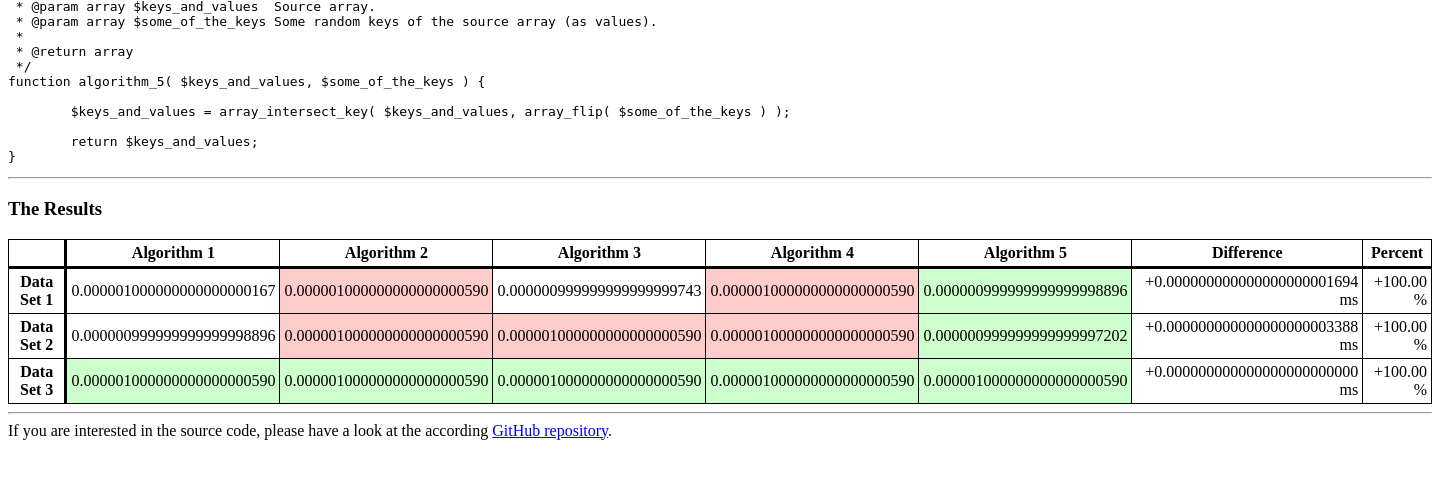
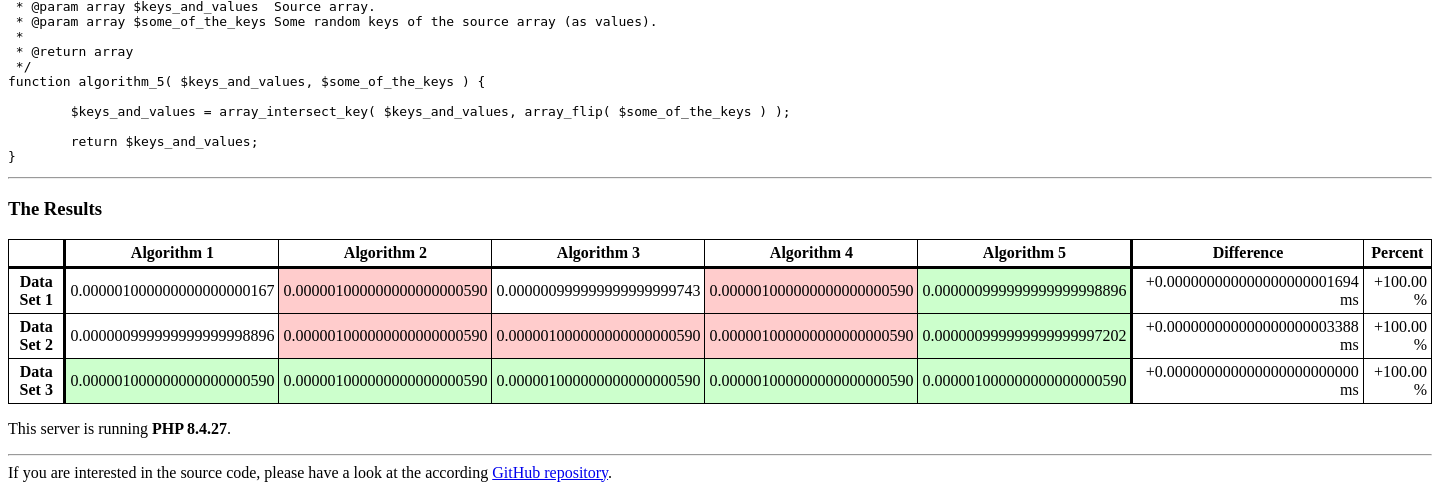
Before and after one commit to tfrommen/benchmarks, a PHP site: page /array_intersect_key.php in a window 1440 px wide. Shown: the part 2677-3167 px from the top of the page. Before the commit the page ends 3117 px from the top, so only its background shows below. Run offline with PHP 8.4, Linux system fonts and the light colour scheme.

Commit message:
Improve #1. Remove superfluous `header` elements. Move local variables to `for` loops. Reword description. Add border after last algorithm column.

```diff
--- a/array_intersect_key.php
+++ b/array_intersect_key.php
@@ -10,11 +10,9 @@
 	<link href="assets/css/general.css" media="all" rel="stylesheet">
 </head>
 <body>
-<header>
-	<h1>Benchmarks: <code>array_intersect_key</code></h1>
+<h1>Benchmarks: <code>array_intersect_key</code></h1>
 
-	<h2>Filter All Array Elements Having a Key from a Predefined Set of Keys</h2>
-</header>
+<h2>Filter All Array Elements Having a Key from a Predefined Set of Keys</h2>
 <hr>
 <h3>The Data Sets</h3>
 All data sets consist of one array having a given number of elements, and another array having some random keys of the first array (as values). The data sets will be generated using the following functions:
@@ -53,8 +51,7 @@ function get_some_of_the_keys( array $keys_and_values, $count ) {
 }
 </pre>
 <?php
-$count = $factor = 8;
-for ( $id = 1; $id <= 3; $id++, $count *= $factor ) {
+for ( $id = 1, $count = $factor = 8; $id <= 3; $id++, $count *= $factor ) {
 	print_data_set_block( $id, $count );
 }
 ?>
@@ -177,8 +174,7 @@ function print_data_set_block( $id, $count ) {
 	?>
 	<h4>Data Set <?php echo $id; ?></h4>
 	<p>
-		This data set consists of an array <em>A</em> with <?php echo $count; ?> elements, and an array
-		<em>B</em> with <?php echo $count / 4; ?> random keys from <em>A</em> (as values).
+		This data set consists of an array with <?php echo $count; ?> elements, and another array with <?php echo $count / 4; ?> random keys from the first array (as values).
 	</p>
 	<pre>
 $count = <?php echo $count; ?>;
@@ -337,15 +333,15 @@ function algorithm_5( $keys_and_values, $some_of_the_keys ) {
 // Benchmark
 $results = array();
 
-$count = $factor = 8;
-for ( $data_set = 1; $data_set <= 3; $data_set++, $count *= $factor ) {
+for ( $data_set = 1, $count = $factor = 8; $data_set <= 3; $data_set++, $count *= $factor ) {
 	$keys_and_values = get_keys_and_values( $count );
 	$some_of_the_keys = get_some_of_the_keys( $keys_and_values, $count / 4 );
 
 	for ( $algorithm = 1; $algorithm <= 5; $algorithm++ ) {
+		flush();
 		$start = microtime();
 		run_algorithm( $algorithm, $keys_and_values, $some_of_the_keys );
-		$results[ $data_set ][ $algorithm ] = number_format( microtime() - $start, 24 );
+		$results[ $data_set ][ $algorithm ] = microtime() - $start;
 	}
 }
 ?>
@@ -356,7 +352,7 @@ for ( $data_set = 1; $data_set <= 3; $data_set++, $count *= $factor ) {
 	<tr>
 		<th></th>
 		<?php foreach ( array_keys( reset( $results ) ) as $algorithm ) : ?>
-			<th>Algorithm <?php echo $algorithm; ?></th>
+			<th class="algorithm">Algorithm <?php echo $algorithm; ?></th>
 		<?php endforeach; ?>
 		<th>Difference</th>
 		<th>Percent</th>
@@ -367,32 +363,31 @@ for ( $data_set = 1; $data_set <= 3; $data_set++, $count *= $factor ) {
 		<?php
 		$min = min( $algorithms );
 		$max = max( $algorithms );
-		$diff = number_format( $max - $min, 24 );
-		$percent = number_format( 100 / $min * $max, 2, '.', '' );
+		$diff = $max - $min;
+		$percent = 100 * $max / $min;
 		?>
 		<tr>
 			<th>Data Set <?php echo $data_set; ?></th>
 			<?php foreach ( $algorithms as $time ) : ?>
 				<?php
-				$class = '';
-				$classes = array();
+				$class = 'algorithm';
 				if ( $time === $min ) {
-					$classes[ ] = 'min';
+					$class .= ' min';
 				} elseif ( $time === $max ) {
-					$classes[ ] = 'max';
-				}
-				if ( $classes ) {
-					$class = ' class="' . implode( ' ', $classes ) . '"';
+					$class .= ' max';
 				}
 				?>
-				<td<?php echo $class; ?>><?php echo $time; ?></td>
+				<td class="<?php echo $class; ?>"><?php echo number_format( $time, 24 ); ?></td>
 			<?php endforeach; ?>
-			<td>+<?php echo $diff; ?> ms</td>
-			<td>+<?php echo $percent; ?> %</td>
+			<td>+<?php echo number_format( $diff, 24 ); ?> ms</td>
+			<td>+<?php echo number_format( $percent, 2, '.', '' ); ?> %</td>
 		</tr>
 	<?php endforeach; ?>
 	</tbody>
 </table>
+<p>
+	This server is running <strong>PHP <?php echo phpversion(); ?></strong>.
+</p>
 <hr>
 If you are interested in the source code, please have a look at the according <a
 	href="https://github.com/tfrommen/benchmarks" rel="external">GitHub repository</a>.
--- a/assets/css/general.css
+++ b/assets/css/general.css
@@ -12,8 +12,9 @@
 	border-bottom-width: 3px;
 }
 
-#results tr > :first-child {
-	border-right-width: 3px;
+#results tr > :first-child + *,
+#results tr > .algorithm + :not(.algorithm) {
+	border-left-width: 3px;
 }
 
 #results tbody td {
--- a/index.php
+++ b/index.php
@@ -8,9 +8,7 @@
 	<title>Benchmarks</title>
 </head>
 <body>
-<header>
-	<h1>Benchmarks</h1>
-</header>
+<h1>Benchmarks</h1>
 <ul>
 	<?php
 	foreach ( glob( '*.php' ) as $file ) {
```
